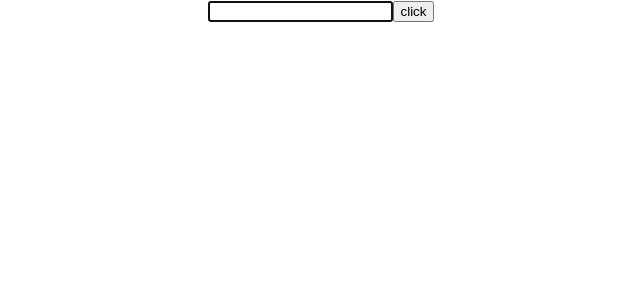
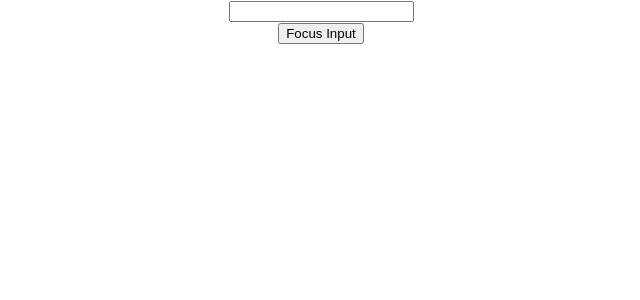
Before and after one commit to jkatipelly/ReactBasics, a React (Create React App) app: page / in a window 1280 px wide. Shown: the top 300 px of the page, without its empty margins (319-959 px from the left). Built offline with nearby package versions, Linux system fonts and the light colour scheme.

Commit message:
Attaching Ref to child component (limited to Class Components only)

```diff
--- a/src/App.js
+++ b/src/App.js
@@ -17,6 +17,7 @@
 import FragmentDemo from './Components/FragmentDemo';
 import Table from './Components/Table';
 import RefsDemo from './Components/RefsDemo';
+import FocusInput from './Components/FocusInput';
 
 
 function App() {
@@ -24,11 +25,7 @@
   return (
     <div className="App">
 
-        <RefsDemo></RefsDemo>
-        {/* <ParentComp></ParentComp> */}
-        {/* <LifecycleA /> */}
-        {/* <Form></Form> */}
-
+        <FocusInput />
     </div>
   );
 }
--- /dev/null
+++ b/src/Components/FocusInput.js
@@ -0,0 +1,27 @@
+import React, { Component } from 'react'
+import Input from './Input'
+
+class FocusInput extends Component {
+
+    constructor(props) {
+      super(props)
+
+      this.componentRef=React.createRef()
+    }
+
+    clickHandler= () =>
+    {
+        this.componentRef.current.focusInput()
+    }
+
+  render() {
+    return (
+      <div>
+        <Input ref={this.componentRef}></Input>
+        <button onClick={this.clickHandler}> Focus Input</button>
+      </div>
+    )
+  }
+}
+
+export default FocusInput
--- /dev/null
+++ b/src/Components/Input.js
@@ -0,0 +1,27 @@
+import React, { Component } from 'react'
+
+ class Input extends Component {
+
+    constructor(props) {
+      super(props)
+
+     this.inputRef=React.createRef()
+    }
+
+    focusInput= () =>
+    {
+        this.inputRef.current.focus()
+    }
+
+
+  render() {
+    return (
+      <div>
+        <input type="text" ref={this.inputRef}></input>
+
+      </div>
+    )
+  }
+}
+
+export default Input
```
